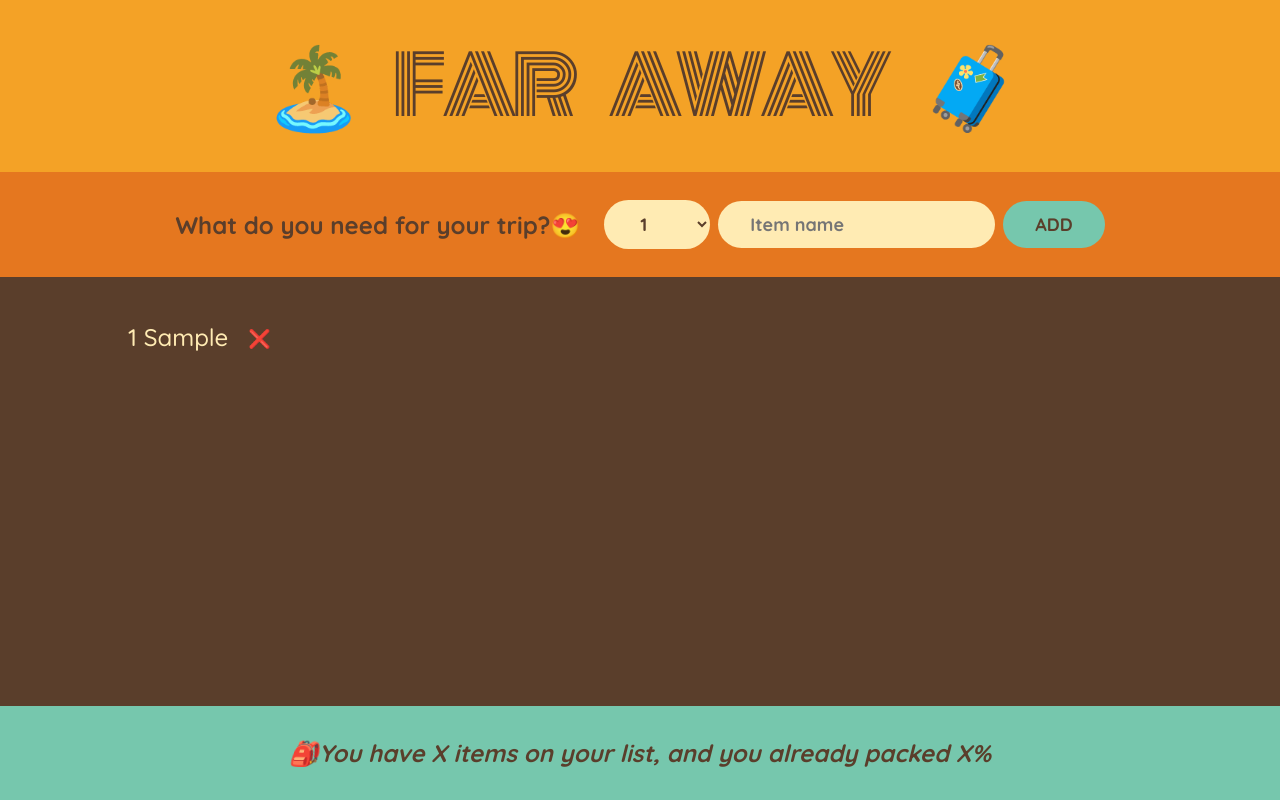
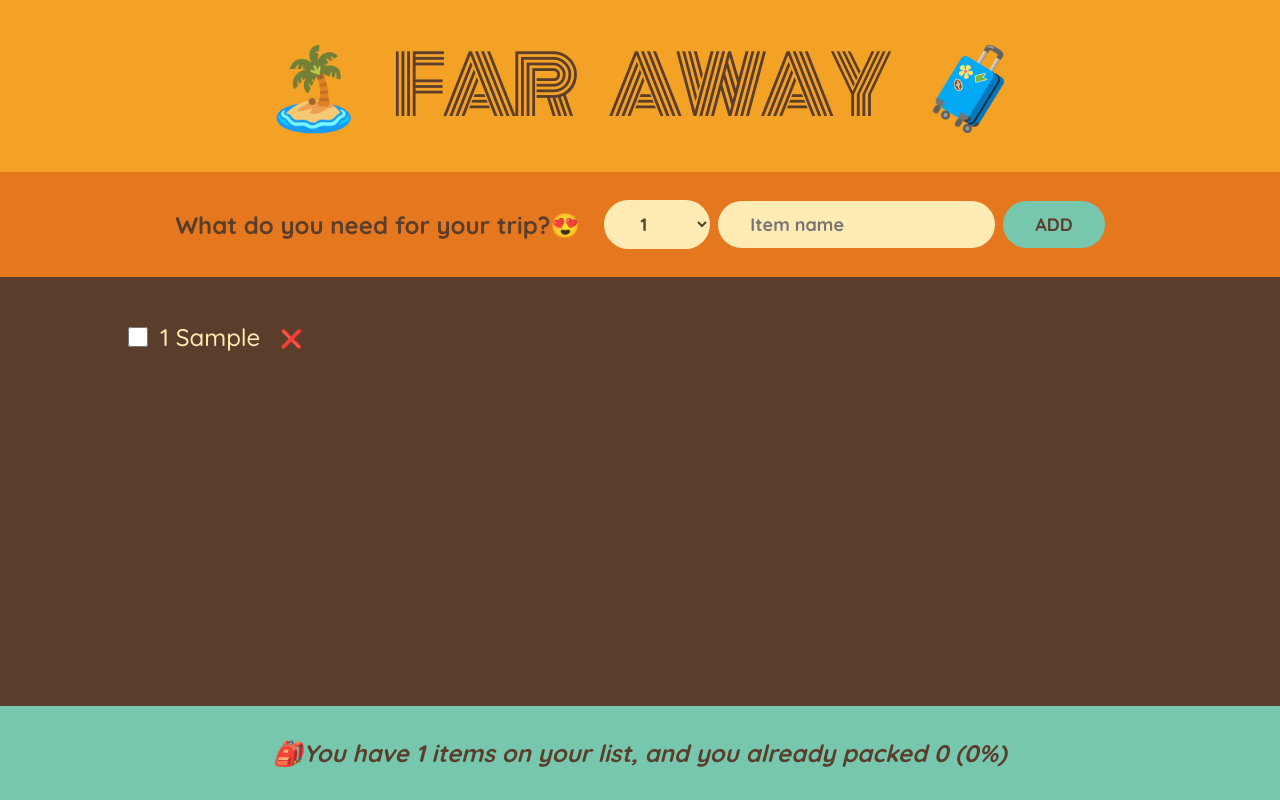
Before and after one commit to Komal-J04/travel-list, a React (Create React App) app: page / in a window 1280 px wide. Both pictures are taken after typing "Sample" into the empty fields and a click on the button "ADD". Built offline with nearby package versions, Linux system fonts and the light colour scheme.

Commit message:
Delete and Toggle item, Derived State

```diff
--- a/src/App.js
+++ b/src/App.js
@@ -1,10 +1,4 @@
 import { useState } from "react";
-
-const initialItems = [
-  { id: 1, description: "Passports", quantity: 2, packed: false },
-  { id: 2, description: "Socks", quantity: 12, packed: true },
-  { id: 3, description: "Charger", quantity: 1, packed: false },
-];
 
 export default function App() {
   const [items, setItems] = useState([]); //the items data is stored in an array
@@ -13,12 +7,28 @@ export default function App() {
     setItems((item) => [...item, newItem]);
   }
 
+  function handleDeleteItem(id) {
+    setItems((items) => items.filter((item) => item.id !== id));
+  }
+
+  function handleToggleItem(id) {
+    setItems((items) =>
+      items.map((item) =>
+        item.id === id ? { ...item, packed: !item.packed } : item
+      )
+    );
+  }
+
   return (
     <div className="app">
       <Logo></Logo>
       <Form onAddItems={handleAddItems}></Form>
-      <PackingList items={items}></PackingList>
-      <Stats></Stats>
+      <PackingList
+        items={items}
+        onDeleteItem={handleDeleteItem}
+        onToggleItem={handleToggleItem}
+      ></PackingList>
+      <Stats items={items}></Stats>
     </div>
   );
 }
@@ -37,7 +47,7 @@ function Form({ onAddItems }) {
     if (!description) return;
 
     const itemObj = { id: Date.now(), description, quantity, packed: false };
-    console.log(itemObj);
+    // console.log(itemObj);
 
     onAddItems(itemObj);
 
@@ -69,33 +79,58 @@ function Form({ onAddItems }) {
   );
 }
 
-function PackingList({ items }) {
+function PackingList({ items, onDeleteItem, onToggleItem }) {
   return (
     <div className="list">
       <ul>
         {items.map((item) => (
-          <Item itemObj={item} key={item.id}></Item>
+          <Item
+            itemObj={item}
+            onDeleteItem={onDeleteItem}
+            onToggleItem={onToggleItem}
+            key={item.id}
+          ></Item>
         ))}
       </ul>
     </div>
   );
 }
 
-function Item({ itemObj }) {
+function Item({ itemObj, onDeleteItem, onToggleItem }) {
   return (
     <li>
+      <input
+        type="checkbox"
+        value={itemObj.packed}
+        onChange={() => onToggleItem(itemObj.id)}
+      ></input>
       <span style={itemObj.packed ? { textDecoration: "line-through" } : {}}>
         {itemObj.quantity} {itemObj.description}
       </span>
-      <button>❌</button>
+      <button onClick={() => onDeleteItem(itemObj.id)}>❌</button>
     </li>
   );
 }
 
-function Stats() {
+function Stats({ items }) {
+  if (!items.length)
+    return (
+      <footer className="stats">
+        <em>Start adding some items to your packing list🚀</em>
+      </footer>
+    );
+
+  const numItems = items.length;
+  const numPackedItems = items.filter((item) => item.packed === true).length;
+  const percentagePacked = Math.round((numPackedItems / numItems) * 100);
+
   return (
     <footer className="stats">
-      <em>🎒You have X items on your list, and you already packed X%</em>
+      <em>
+        {percentagePacked === 100
+          ? `You got everything!Ready to go✈️`
+          : `🎒You have ${numItems} items on your list, and you already packed ${numPackedItems} (${percentagePacked}%)`}
+      </em>
     </footer>
   );
 }
```
